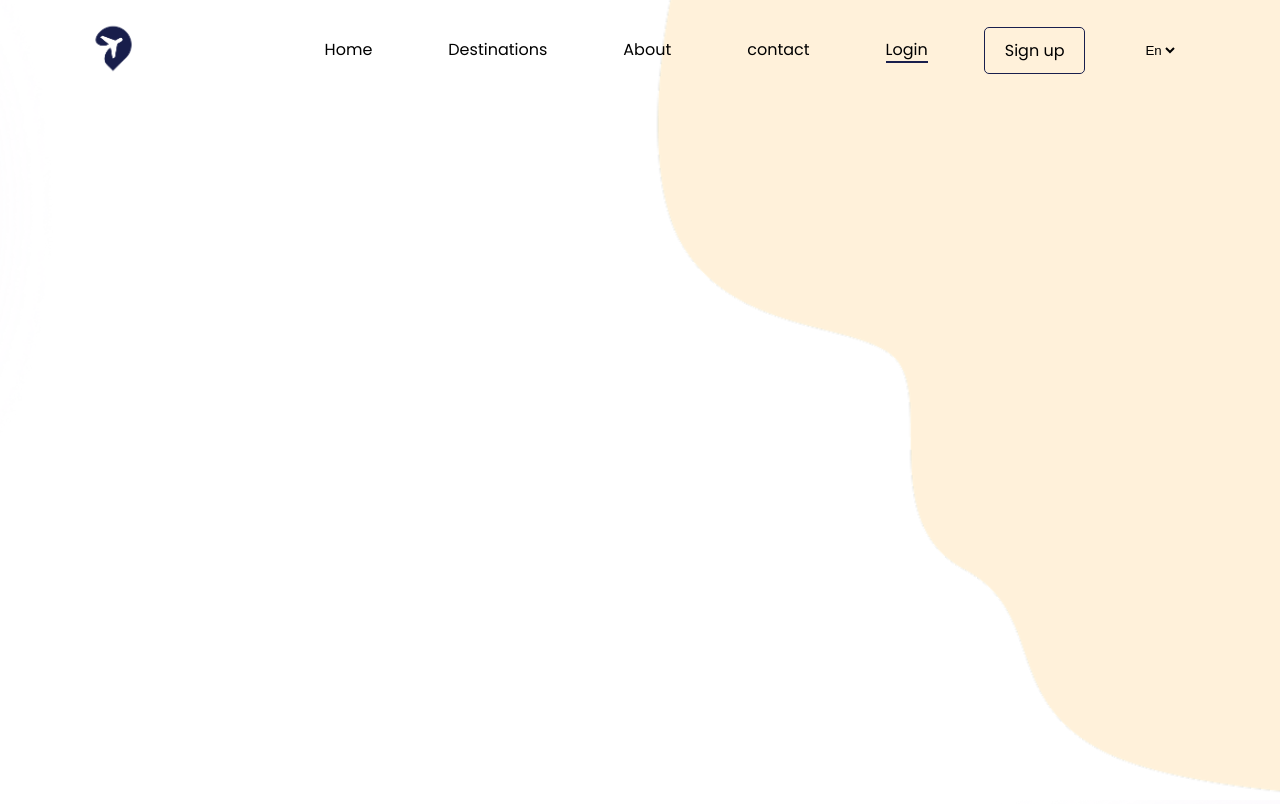
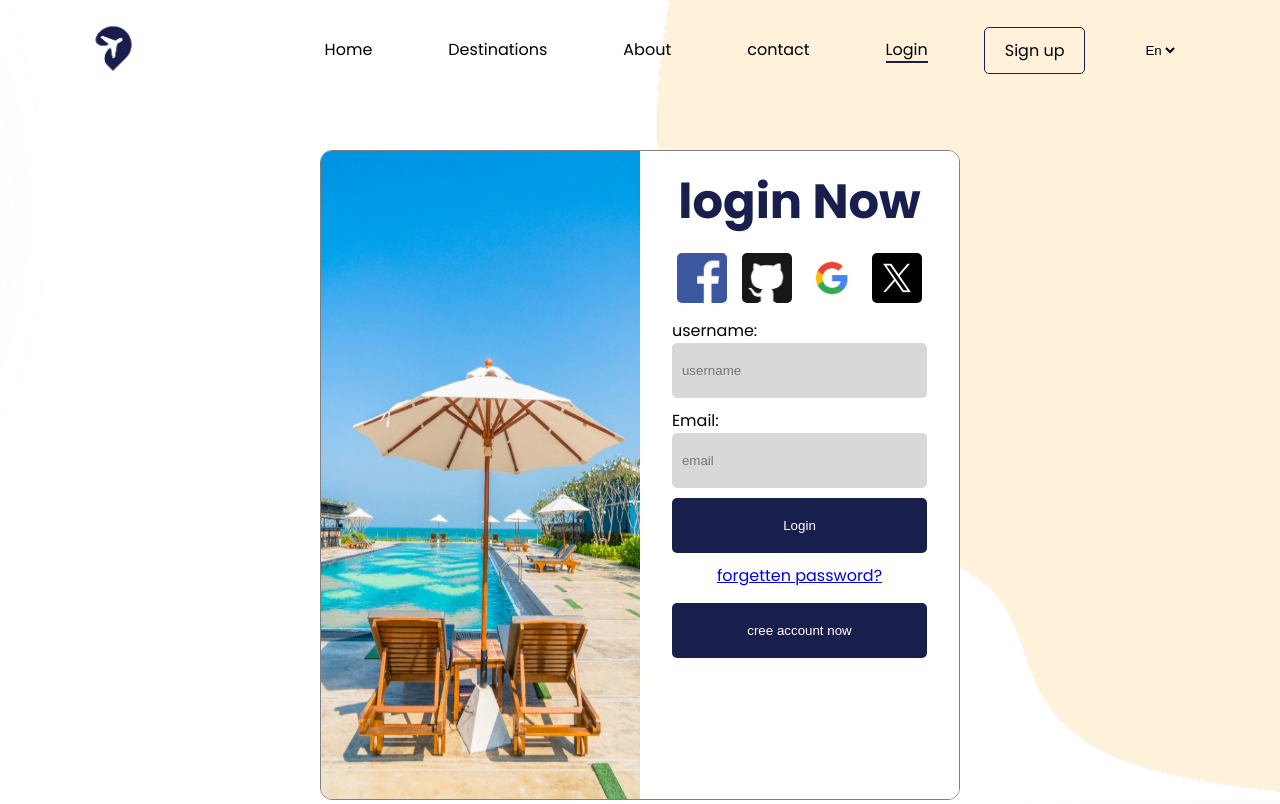
Before and after one commit to bahaztariq/Breif2_Travel_Agency, a plain HTML site: page login.html in a window 1280 px wide. Shown: the top 804 px of the page. Drawn offline with nearby package versions, Linux system fonts and the light colour scheme; files whose address does not match are found by name; a web font is replaced by a local one.

Commit message:
completing sign up and login form

```diff
--- a/login.html
+++ b/login.html
@@ -25,7 +25,7 @@
       <nav>
         <ul>
           <li>
-            <a href="index.html" >Home</a>
+            <a href="index.html">Home</a>
           </li>
           <li>
             <a href="destinations.html">Destinations</a>
@@ -56,7 +56,38 @@
       </button>
     </header>
     <section class="Hero">
-
+      <div class="Account-form">
+        <div class="account-img">
+          <img
+            src="img/assets/compressed-beautiful-umbrella-chair-around-swimming-pool-hotel-resort.jpg"
+            alt="login page picture"
+          />
+        </div>
+        <div class="login-form">
+          <h2>login Now</h2>
+          <div class="login-socials">
+            <img src="img/logos/Facebook_logo.png" alt="Facebook" />
+            <img src="img/logos/github.png" alt="Github" />
+            <img src="img/logos/google.png" alt="Google" />
+            <img src="img/logos/Twitter-new-logo-1.jpeg" alt="X" />
+          </div>
+          <form action="">
+            <div>
+              <label for="name">username:</label>
+              <input type="text" name="name" placeholder="username" required />
+            </div>
+            <div>
+              <label for="email">Email:</label>
+              <input type="email" name="email" placeholder="email" required />
+            </div>
+            <input type="submit" value="Login" />
+            <a href="#">forgetten password?</a>
+          </form>
+          <button>
+            <a href="signup.html">cree account now</a>
+          </button>
+        </div>
+      </div>
     </section>
     <footer>
       <div class="main-footer">
--- a/style.css
+++ b/style.css
@@ -583,25 +583,25 @@ transform: translateY(-5px);
     justify-content: center;
     align-items: center;
 }
-form{
+.contact-form form{
     border: 1px solid gray;
     display: flex;
     flex-direction: column;
     gap: 15px;
     padding: 20px 50px;
 }
-form div{
+.contact-form form div{
     display: flex;
     flex-direction: column;
     gap: 5px;
 }
-form div input{
+.contact-form form div input{
     border: none;
     border-radius: 5px;
     background-color: hsla(36, 2%, 47%, 0.29);
     padding: 20px 10px;
 }
-form div textarea{
+.contact-form form div textarea{
     max-width: 100%;
     min-height: 100px;
     border: none;
@@ -609,7 +609,7 @@ form div textarea{
     background-color: hsla(36, 2%, 47%, 0.29);
     padding: 20px 10px;
 }
-form input[type='submit']{
+.contact-form form input[type='submit']{
      background-color: var(--thm-clr);
      color: white;
      border: none;
@@ -627,6 +627,93 @@ form input[type='submit']{
 .infos img{
     width: 100%;
     border-radius: 8px;
+}
+/* ***************login and signup style******* */
+.Account-form{
+    width: 50%;
+    height: 100%;
+    display: flex;
+    justify-content: center;
+    align-items: center;
+    border: 1px solid gray;
+    border-radius: 12px;
+    overflow: hidden;
+}
+.account-img{
+    width: 50%;
+    height: 100%;
+}
+.account-img img{
+    width: 100%;
+    height: 100%;
+}
+
+.login-form{
+    height: 100%;
+    width: 50%;
+    padding: 15px 5%;
+    display: flex;
+    flex-direction: column;
+    align-items: center;
+    gap: 15px;
+    background-color: white;
+}
+.login-form form{
+    width: 100%;
+    display: flex;
+    flex-direction: column;
+    align-items: center;
+    gap: 10px;
+}
+.login-form form div{
+    width: 100%;
+    display: flex;
+    flex-direction: column;
+}
+.login-form form div input{
+    width: 100%;
+    border: none;
+    border-radius: 5px;
+    background-color: hsla(36, 2%, 47%, 0.29);
+    padding: 20px 10px;
+}
+.login-form form input[type='submit']{
+    width: 100%;
+     background-color: var(--thm-clr);
+     color: white;
+     border: none;
+    border-radius: 5px;
+    padding: 20px 10px;
+    cursor: pointer;
+}
+.login-form button{
+    width: 100%;
+     background-color: var(--thm-clr);
+     color: white;
+     border: none;
+    border-radius: 5px;
+    padding: 20px 10px;
+    cursor: pointer;
+}
+.login-form button a{
+     color: white;
+    text-decoration: none;
+}
+.login-socials{
+    width: 100%;
+    display: flex;
+    gap: 15px;
+    justify-content: center;
+}
+.login-socials img{
+    width: 50px;
+    height: 50px;
+    border-radius: 5px;
+    cursor: pointer;
+    transition: all .3s;
+}
+.login-socials img:hover{
+    transform: scale(1.1);
 }
 /* ***********Footer style*********** */
 footer{
```
Also changed, not shown: signup.html (+32 -1 lines).
